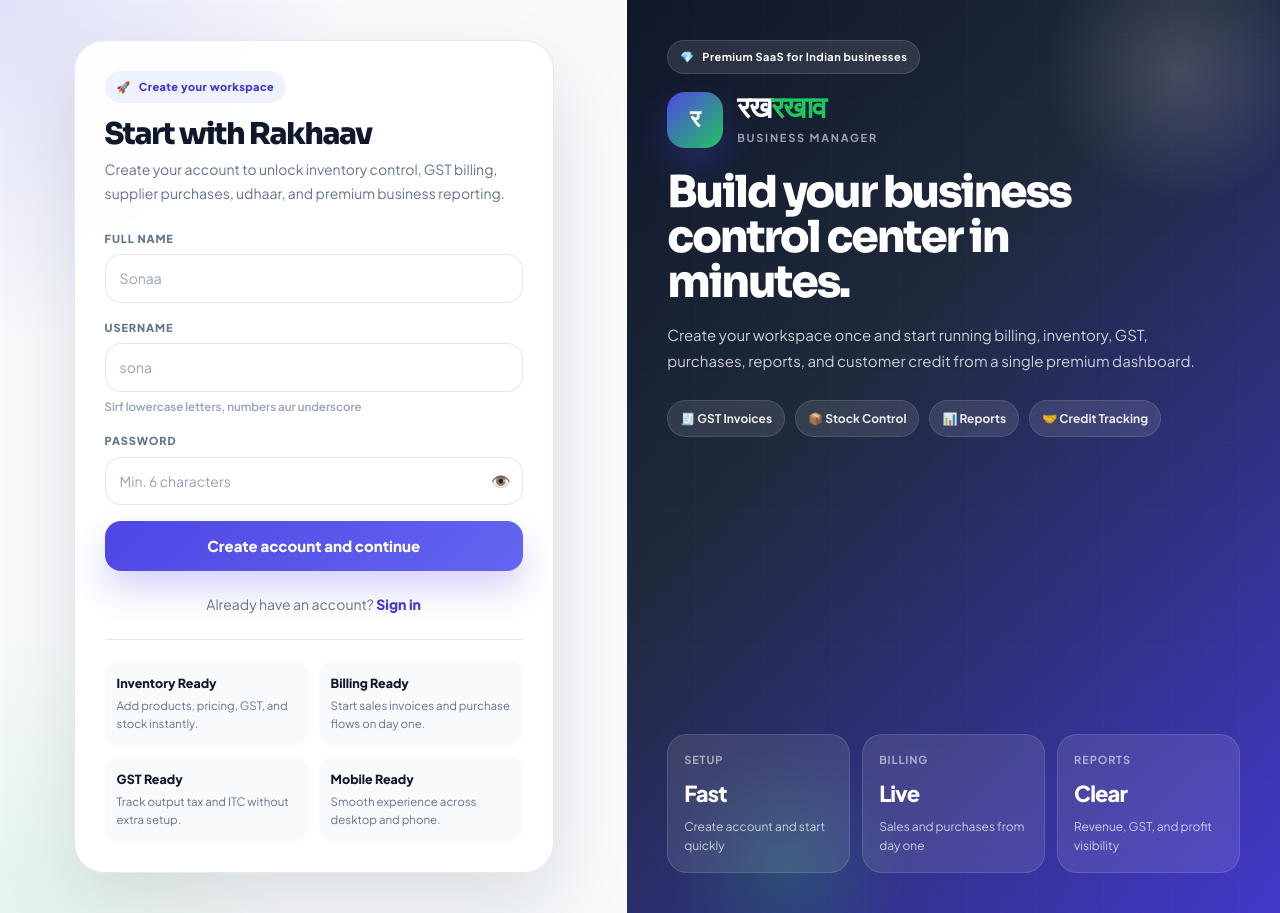
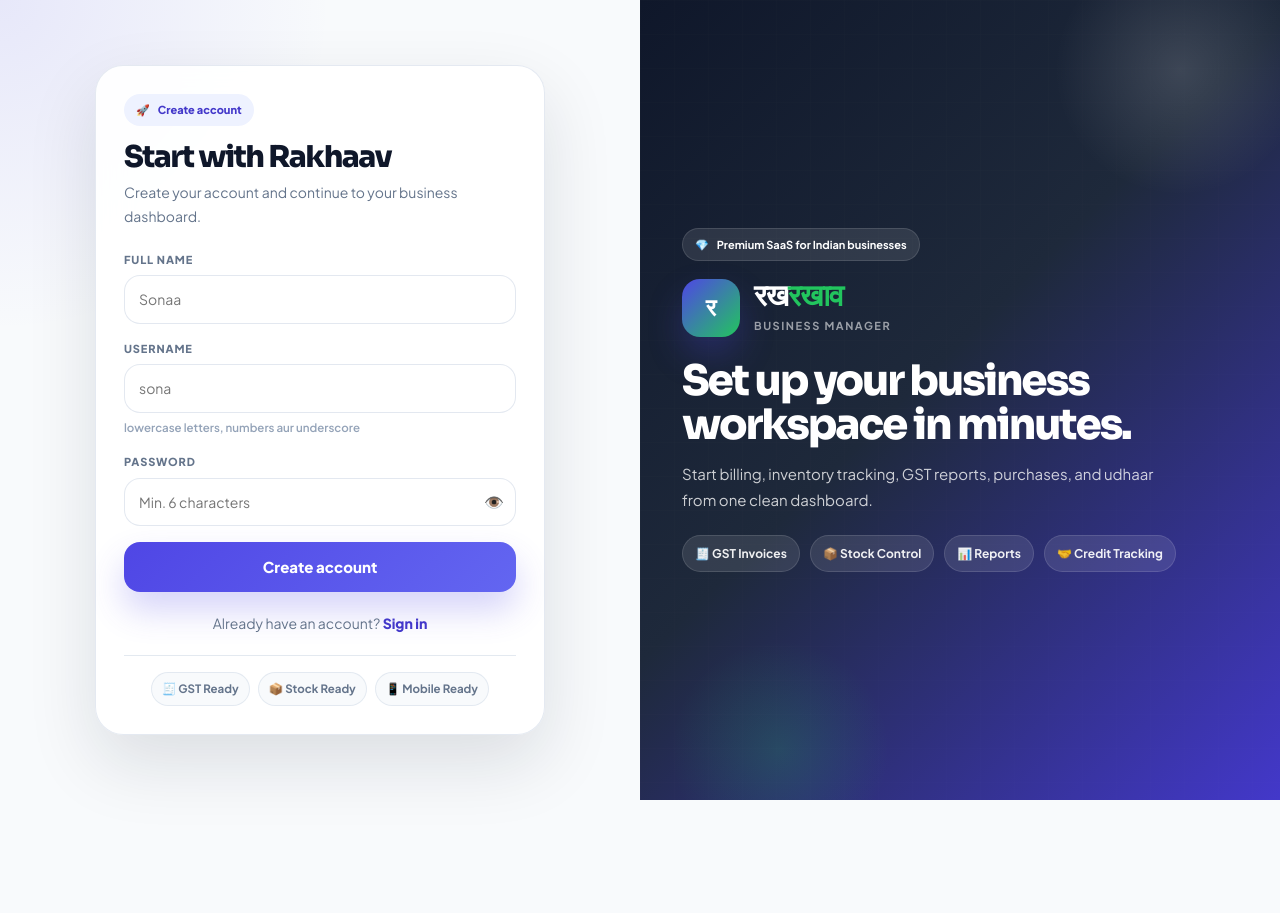
Before and after one commit to kulshreshthsr/Rakh-rakhaav, a Next.js app in the folder client/: page /register in a window 1280 px wide. After the commit the page ends 800 px from the top, so only its background shows below. Built offline with nearby package versions, Linux system fonts and the light colour scheme.

Commit message:
UI/UX upgraded to premium level

```diff
--- a/client/src/app/globals.css
+++ b/client/src/app/globals.css
@@ -666,3 +666,120 @@ kbd {
     font-size: 10.5px;
   }
 }
+
+/* ═══════════════════════════════════════════════════════════════
+   Mobile Rescue Layer
+   Keeps premium look, fixes cramped mobile layouts
+═══════════════════════════════════════════════════════════════ */
+
+@media (max-width: 980px) {
+  .dashboard-grid-main,
+  .sales-hero-grid,
+  .sales-main-grid,
+  .sales-modal-grid,
+  .purchase-hero-grid,
+  .purchase-main-grid,
+  .purchase-modal-grid,
+  .product-hero-grid,
+  .product-main-grid,
+  .product-modal-grid,
+  .gst-hero-grid,
+  .gst-main-grid,
+  .reports-hero-grid,
+  .reports-duo-grid,
+  .profile-hero-grid,
+  .profile-main-grid,
+  .profile-shop-grid,
+  .profile-pass-grid,
+  .profile-name-grid,
+  .udhaar-hero-grid,
+  .udhaar-main-grid,
+  .udhaar-summary-grid {
+    grid-template-columns: 1fr !important;
+  }
+}
+
+@media (max-width: 768px) {
+  .page-title {
+    font-size: 21px !important;
+    line-height: 1.12 !important;
+  }
+
+  .card {
+    padding: 16px 14px !important;
+    border-radius: 18px !important;
+  }
+
+  .modal {
+    padding: 18px 14px !important;
+    border-radius: 20px !important;
+    max-width: calc(100vw - 16px) !important;
+  }
+
+  .form-input {
+    min-height: 42px !important;
+    padding: 10px 12px !important;
+    font-size: 13.5px !important;
+    border-radius: 13px !important;
+  }
+
+  .btn-primary,
+  .btn-success,
+  .btn-warning,
+  .btn-danger {
+    min-height: 42px !important;
+    padding: 10px 14px !important;
+    font-size: 13px !important;
+    border-radius: 13px !important;
+  }
+
+  .table-container {
+    border-radius: 18px !important;
+  }
+
+  .table-container th {
+    font-size: 10px !important;
+    padding: 10px 10px !important;
+  }
+
+  .table-container td {
+    font-size: 12px !important;
+    padding: 11px 10px !important;
+  }
+
+  .badge {
+    font-size: 10px !important;
+    padding: 3px 8px !important;
+  }
+}
+
+@media (max-width: 640px) {
+  body {
+    font-size: 14px;
+  }
+
+  .page-title {
+    font-size: 19px !important;
+  }
+
+  .card {
+    padding: 14px 12px !important;
+    border-radius: 16px !important;
+  }
+
+  .modal {
+    padding: 16px 12px !important;
+    border-radius: 18px !important;
+  }
+
+  .grid-2 {
+    grid-template-columns: 1fr !important;
+    gap: 10px !important;
+  }
+
+  .table-container th,
+  .table-container td {
+    padding-left: 8px !important;
+    padding-right: 8px !important;
+  }
+}
--- a/client/src/app/register/page.js
+++ b/client/src/app/register/page.js
@@ -52,8 +52,8 @@ export default function RegisterPage() {
 
         body {
           background:
-            radial-gradient(circle at top left, rgba(79,70,229,0.18), transparent 26%),
-            radial-gradient(circle at bottom right, rgba(34,197,94,0.14), transparent 22%),
+            radial-gradient(circle at top left, rgba(79,70,229,0.14), transparent 24%),
+            radial-gradient(circle at bottom right, rgba(34,197,94,0.10), transparent 20%),
             #F8FAFC;
           font-family: 'Plus Jakarta Sans', sans-serif;
         }
@@ -61,10 +61,9 @@ export default function RegisterPage() {
         .register-root {
           min-height: 100vh;
           display: grid;
-          grid-template-columns: 0.98fr 1.02fr;
+          grid-template-columns: 1fr 1fr;
           background:
-            radial-gradient(circle at top left, rgba(79,70,229,0.14), transparent 22%),
-            radial-gradient(circle at bottom left, rgba(34,197,94,0.10), transparent 18%),
+            radial-gradient(circle at top left, rgba(79,70,229,0.10), transparent 22%),
             #F8FAFC;
         }
 
@@ -72,21 +71,21 @@ export default function RegisterPage() {
           display: flex;
           align-items: center;
           justify-content: center;
-          padding: 40px 28px;
+          padding: 32px 20px;
         }
 
         .register-card {
           width: 100%;
-          max-width: 480px;
+          max-width: 450px;
           background: rgba(255,255,255,0.92);
           border: 1px solid rgba(226,232,240,0.92);
-          border-radius: 30px;
-          padding: 30px;
-          box-shadow: 0 34px 80px rgba(15,23,42,0.12);
+          border-radius: 28px;
+          padding: 28px;
+          box-shadow: 0 28px 70px rgba(15,23,42,0.12);
           backdrop-filter: blur(16px);
         }
 
-        .card-badge {
+        .register-badge {
           display: inline-flex;
           align-items: center;
           gap: 8px;
@@ -96,11 +95,10 @@ export default function RegisterPage() {
           color: #4338CA;
           font-size: 11px;
           font-weight: 800;
-          letter-spacing: 0.04em;
           margin-bottom: 16px;
         }
 
-        .card-title {
+        .register-title {
           font-size: 30px;
           font-weight: 800;
           color: #0F172A;
@@ -110,10 +108,10 @@ export default function RegisterPage() {
           margin-bottom: 8px;
         }
 
-        .card-sub {
+        .register-sub {
           font-size: 14px;
           color: #64748B;
-          margin-bottom: 24px;
+          margin-bottom: 22px;
           line-height: 1.7;
         }
 
@@ -148,19 +146,16 @@ export default function RegisterPage() {
           border-radius: 16px;
           font-size: 14px;
           color: #0F172A;
-          background: rgba(255,255,255,0.95);
+          background: rgba(255,255,255,0.96);
           outline: none;
-          transition: border-color 0.16s ease, box-shadow 0.16s ease, background-color 0.16s ease;
+          transition: border-color 0.16s ease, box-shadow 0.16s ease;
           font-family: 'Plus Jakarta Sans', sans-serif;
         }
 
         .input-box:focus {
           border-color: rgba(79,70,229,0.44);
           box-shadow: 0 0 0 4px rgba(79,70,229,0.10);
-          background: #fff;
         }
-
-        .input-box::placeholder { color: #94A3B8; }
 
         .hint {
           font-size: 11.5px;
@@ -184,24 +179,27 @@ export default function RegisterPage() {
         }
 
         .strength-wrap { margin-top: 8px; }
+
         .strength-track {
           height: 6px;
           background: #E2E8F0;
           border-radius: 999px;
           overflow: hidden;
         }
+
         .strength-fill {
           height: 100%;
           border-radius: 999px;
           transition: width 0.28s ease, background 0.28s ease;
         }
+
         .strength-label {
           font-size: 11.5px;
           font-weight: 700;
           margin-top: 6px;
         }
 
-        .signup-btn {
+        .register-btn {
           width: 100%;
           min-height: 50px;
           border: none;
@@ -213,25 +211,19 @@ export default function RegisterPage() {
           cursor: pointer;
           font-family: 'Plus Jakarta Sans', sans-serif;
           box-shadow: 0 18px 34px rgba(79,70,229,0.24);
-          transition: transform 0.16s ease, box-shadow 0.18s ease, opacity 0.18s ease;
         }
 
-        .signup-btn:hover:not(:disabled) {
-          transform: translateY(-1px);
-          box-shadow: 0 22px 40px rgba(79,70,229,0.30);
-        }
-
-        .signup-btn:disabled {
+        .register-btn:disabled {
           opacity: 0.68;
           cursor: not-allowed;
           box-shadow: none;
         }
 
         .register-footer {
-          margin-top: 22px;
+          margin-top: 20px;
+          text-align: center;
           font-size: 14px;
           color: #64748B;
-          text-align: center;
         }
 
         .register-footer a {
@@ -240,46 +232,35 @@ export default function RegisterPage() {
           text-decoration: none;
         }
 
-        .register-footer a:hover { text-decoration: underline; }
-
-        .trust-row {
-          margin-top: 24px;
-          padding-top: 20px;
+        .mini-trust {
+          margin-top: 20px;
+          padding-top: 16px;
           border-top: 1px solid rgba(226,232,240,0.95);
-          display: grid;
-          grid-template-columns: repeat(2, minmax(0, 1fr));
-          gap: 10px;
+          display: flex;
+          gap: 8px;
+          flex-wrap: wrap;
+          justify-content: center;
         }
 
-        .trust-item {
-          padding: 13px 12px;
-          border-radius: 16px;
+        .mini-trust span {
           background: #F8FAFC;
-        }
-
-        .trust-title {
-          font-size: 12.5px;
-          font-weight: 800;
-          color: #0F172A;
-          margin-bottom: 4px;
-        }
-
-        .trust-sub {
+          border: 1px solid rgba(226,232,240,0.9);
+          border-radius: 999px;
+          padding: 7px 10px;
           font-size: 11.5px;
           color: #64748B;
-          line-height: 1.55;
+          font-weight: 700;
         }
 
         .register-brand {
           position: relative;
           overflow: hidden;
-          padding: 40px;
-          background:
-            linear-gradient(135deg, #0F172A 0%, #1E293B 38%, #4338CA 100%);
+          padding: 42px;
+          background: linear-gradient(135deg, #0F172A 0%, #1E293B 46%, #4338CA 100%);
           color: #fff;
           display: flex;
           flex-direction: column;
-          justify-content: space-between;
+          justify-content: center;
         }
 
         .brand-orb {
@@ -289,53 +270,38 @@ export default function RegisterPage() {
         }
 
         .brand-orb.one {
-          width: 280px;
-          height: 280px;
-          top: -70px;
-          right: -40px;
-          background: radial-gradient(circle, rgba(255,255,255,0.16), transparent 68%);
+          width: 260px;
+          height: 260px;
+          top: -60px;
+          right: -30px;
+          background: radial-gradient(circle, rgba(255,255,255,0.14), transparent 68%);
         }
 
         .brand-orb.two {
-          width: 240px;
-          height: 240px;
-          bottom: -70px;
-          left: 40px;
-          background: radial-gradient(circle, rgba(34,197,94,0.20), transparent 70%);
+          width: 220px;
+          height: 220px;
+          bottom: -60px;
+          left: 30px;
+          background: radial-gradient(circle, rgba(34,197,94,0.18), transparent 70%);
         }
 
         .brand-grid {
           position: absolute;
           inset: 0;
-          opacity: 0.08;
+          opacity: 0.07;
           background-image:
             linear-gradient(rgba(255,255,255,0.12) 1px, transparent 1px),
             linear-gradient(90deg, rgba(255,255,255,0.12) 1px, transparent 1px);
           background-size: 34px 34px;
-          pointer-events: none;
         }
 
-        .brand-top,
-        .brand-bottom {
+        .brand-content {
           position: relative;
           z-index: 1;
+          max-width: 520px;
         }
 
-        .brand-chip {
-          display: inline-flex;
-          align-items: center;
-          gap: 8px;
-          padding: 7px 12px;
-          border-radius: 999px;
-          background: rgba(255,255,255,0.10);
-          border: 1px solid rgba(255,255,255,0.12);
-          font-size: 11px;
-          font-weight: 700;
-          letter-spacing: 0.04em;
-          margin-bottom: 18px;
-        }
-
-        .brand-logo-wrap {
+        .brand-logo-row {
           display: flex;
           align-items: center;
           gap: 14px;
@@ -343,8 +309,8 @@ export default function RegisterPage() {
         }
 
         .brand-logo {
-          width: 56px;
-          height: 56px;
+          width: 58px;
+          height: 58px;
           border-radius: 18px;
           background: linear-gradient(135deg, #4F46E5 0%, #22C55E 100%);
           display: flex;
@@ -354,7 +320,7 @@ export default function RegisterPage() {
           font-size: 24px;
           font-weight: 800;
           font-family: 'Sora', sans-serif;
-          box-shadow: 0 18px 34px rgba(79,70,229,0.28);
+          box-shadow: 0 18px 34px rgba(79,70,229,0.26);
           flex-shrink: 0;
         }
 
@@ -371,109 +337,200 @@ export default function RegisterPage() {
         .brand-sub {
           margin-top: 6px;
           font-size: 11px;
-          color: rgba(255,255,255,0.58);
-          letter-spacing: 0.16em;
+          color: rgba(255,255,255,0.56);
+          letter-spacing: 0.14em;
           text-transform: uppercase;
           font-weight: 700;
         }
 
+        .brand-chip {
+          display: inline-flex;
+          align-items: center;
+          gap: 8px;
+          padding: 7px 12px;
+          border-radius: 999px;
+          background: rgba(255,255,255,0.10);
+          border: 1px solid rgba(255,255,255,0.12);
+          font-size: 11px;
+          font-weight: 700;
+          margin-bottom: 18px;
+        }
+
         .brand-heading {
-          font-size: 44px;
-          line-height: 1.03;
+          font-size: 42px;
+          line-height: 1.04;
           letter-spacing: -0.05em;
           font-weight: 800;
           font-family: 'Sora', sans-serif;
-          max-width: 520px;
-          margin-bottom: 16px;
+          margin-bottom: 14px;
         }
 
         .brand-text {
-          max-width: 540px;
           font-size: 15px;
           line-height: 1.75;
           color: rgba(255,255,255,0.78);
+          max-width: 500px;
         }
 
-        .brand-feature-row {
+        .brand-tags {
           display: flex;
           gap: 10px;
           flex-wrap: wrap;
-          margin-top: 26px;
+          margin-top: 22px;
         }
 
-        .brand-feature {
+        .brand-tag {
           padding: 8px 12px;
           border-radius: 999px;
           background: rgba(255,255,255,0.10);
           border: 1px solid rgba(255,255,255,0.12);
           font-size: 12px;
-          color: rgba(255,255,255,0.90);
+          color: rgba(255,255,255,0.92);
           font-weight: 700;
         }
 
-        .brand-metrics {
-          display: grid;
-          grid-template-columns: repeat(3, minmax(0, 1fr));
-          gap: 12px;
-        }
+        @media (max-width: 900px) {
+          .register-root {
+            grid-template-columns: 1fr;
+          }
 
-        .brand-metric {
-          padding: 16px;
-          border-radius: 20px;
-          background: rgba(255,255,255,0.10);
-          border: 1px solid rgba(255,255,255,0.12);
-          backdrop-filter: blur(10px);
-        }
+          .register-brand {
+            min-height: auto;
+            padding: 24px 20px 18px;
+          }
 
-        .brand-metric-label {
-          font-size: 11px;
-          color: rgba(255,255,255,0.56);
-          text-transform: uppercase;
-          font-weight: 700;
-          letter-spacing: 0.08em;
-          margin-bottom: 8px;
-        }
+          .brand-heading {
+            font-size: 28px;
+            margin-bottom: 10px;
+          }
 
-        .brand-metric-value {
-          font-size: 22px;
-          font-weight: 800;
-          color: #fff;
-          letter-spacing: -0.04em;
-        }
+          .brand-text {
+            font-size: 13.5px;
+            line-height: 1.65;
+          }
 
-        .brand-metric-sub {
-          font-size: 12px;
-          color: rgba(255,255,255,0.72);
-          margin-top: 6px;
-        }
+          .brand-tags {
+            margin-top: 16px;
+          }
 
-        @media (max-width: 980px) {
-          .register-root { grid-template-columns: 1fr; }
-          .register-brand { min-height: 420px; padding: 28px 24px; }
-          .register-panel { padding: 22px 14px 28px; margin-top: -40px; position: relative; z-index: 2; }
-          .brand-heading { font-size: 34px; max-width: 100%; }
-          .brand-metrics { grid-template-columns: 1fr; }
+          .register-panel {
+            padding: 0 14px 22px;
+            margin-top: -4px;
+          }
+
+          .register-card {
+            max-width: 100%;
+            border-radius: 24px;
+            padding: 22px 18px;
+          }
+
+          .brand-tag:nth-child(n+3) {
+            display: none;
+          }
         }
 
         @media (max-width: 640px) {
-          .register-card { padding: 22px 18px; border-radius: 24px; }
-          .brand-heading { font-size: 28px; }
-          .card-title { font-size: 24px; }
-          .trust-row { grid-template-columns: 1fr; }
+          .register-brand {
+            padding: 18px 16px 10px;
+          }
+
+          .brand-chip {
+            margin-bottom: 14px;
+            font-size: 10.5px;
+            padding: 6px 10px;
+          }
+
+          .brand-logo-row {
+            gap: 12px;
+            margin-bottom: 14px;
+          }
+
+          .brand-logo {
+            width: 48px;
+            height: 48px;
+            border-radius: 15px;
+            font-size: 20px;
+          }
+
+          .brand-name {
+            font-size: 24px;
+          }
+
+          .brand-sub {
+            font-size: 10px;
+            letter-spacing: 0.12em;
+          }
+
+          .brand-heading {
+            font-size: 22px;
+            line-height: 1.1;
+          }
+
+          .brand-text {
+            font-size: 13px;
+            line-height: 1.6;
+          }
+
+          .brand-tags {
+            gap: 8px;
+            margin-top: 14px;
+          }
+
+          .brand-tag {
+            font-size: 11px;
+            padding: 7px 10px;
+          }
+
+          .register-panel {
+            padding: 8px 12px 18px;
+          }
+
+          .register-card {
+            padding: 18px 16px;
+            border-radius: 22px;
+          }
+
+          .register-badge {
+            margin-bottom: 12px;
+          }
+
+          .register-title {
+            font-size: 22px;
+          }
+
+          .register-sub {
+            font-size: 13px;
+            margin-bottom: 18px;
+          }
+
+          .field-wrap {
+            margin-bottom: 14px;
+          }
+
+          .input-box {
+            min-height: 46px;
+            border-radius: 15px;
+          }
+
+          .register-btn {
+            min-height: 48px;
+            border-radius: 15px;
+            font-size: 14px;
+          }
         }
       `}</style>
 
       <div className="register-root">
         <section className="register-panel">
           <div className="register-card">
-            <div className="card-badge">
+            <div className="register-badge">
               <span>🚀</span>
-              <span>Create your workspace</span>
+              <span>Create account</span>
             </div>
 
-            <div className="card-title">Start with Rakhaav</div>
-            <div className="card-sub">
-              Create your account to unlock inventory control, GST billing, supplier purchases, udhaar, and premium business reporting.
+            <div className="register-title">Start with Rakhaav</div>
+            <div className="register-sub">
+              Create your account and continue to your business dashboard.
             </div>
 
             {error && <div className="error-box">⚠️ {error}</div>}
@@ -501,7 +558,7 @@ export default function RegisterPage() {
                   onChange={(e) => setUsername(e.target.value.toLowerCase().replace(/\s/g, '_'))}
                   required
                 />
-                <div className="hint">Sirf lowercase letters, numbers aur underscore</div>
+                <div className="hint">lowercase letters, numbers aur underscore</div>
               </div>
 
               <div className="field-wrap">
@@ -543,8 +600,8 @@ export default function RegisterPage() {
                 )}
               </div>
 
-              <button type="submit" className="signup-btn" disabled={loading}>
-                {loading ? '⏳ Creating account...' : 'Create account and continue'}
+              <button type="submit" className="register-btn" disabled={loading}>
+                {loading ? '⏳ Creating account...' : 'Create account'}
               </button>
             </form>
 
@@ -552,18 +609,10 @@ export default function RegisterPage() {
               Already have an account? <a href="/login">Sign in</a>
             </div>
 
-            <div className="trust-row">
-              {[
-                { title: 'Inventory Ready', sub: 'Add products, pricing, GST, and stock instantly.' },
-                { title: 'Billing Ready', sub: 'Start sales invoices and purchase flows on day one.' },
-                { title: 'GST Ready', sub: 'Track output tax and ITC without extra setup.' },
-                { title: 'Mobile Ready', sub: 'Smooth experience across desktop and phone.' },
-              ].map((item, i) => (
-                <div key={i} className="trust-item">
-                  <div className="trust-title">{item.title}</div>
-                  <div className="trust-sub">{item.sub}</div>
-                </div>
-              ))}
+            <div className="mini-trust">
+              <span>🧾 GST Ready</span>
+              <span>📦 Stock Ready</span>
+              <span>📱 Mobile Ready</span>
             </div>
           </div>
         </section>
@@ -573,13 +622,13 @@ export default function RegisterPage() {
           <div className="brand-orb two" />
           <div className="brand-grid" />
 
-          <div className="brand-top">
+          <div className="brand-content">
             <div className="brand-chip">
               <span>💎</span>
               <span>Premium SaaS for Indian businesses</span>
             </div>
 
-            <div className="brand-logo-wrap">
+            <div className="brand-logo-row">
               <div className="brand-logo">र</div>
               <div>
                 <div className="brand-name">
@@ -590,41 +639,18 @@ export default function RegisterPage() {
             </div>
 
             <div className="brand-heading">
-              Build your business control center in minutes.
+              Set up your business workspace in minutes.
             </div>
 
             <div className="brand-text">
-              Create your workspace once and start running billing, inventory, GST, purchases, reports, and customer credit from a single premium dashboard.
+              Start billing, inventory tracking, GST reports, purchases, and udhaar from one clean dashboard.
             </div>
 
-            <div className="brand-feature-row">
-              {['🧾 GST Invoices', '📦 Stock Control', '📊 Reports', '🤝 Credit Tracking'].map((f, i) => (
-                <div key={i} className="brand-feature">
-                  {f}
-                </div>
-              ))}
-            </div>
-          </div>
-
-          <div className="brand-bottom">
-            <div className="brand-metrics">
-              <div className="brand-metric">
-                <div className="brand-metric-label">Setup</div>
-                <div className="brand-metric-value">Fast</div>
-                <div className="brand-metric-sub">Create account and start quickly</div>
-              </div>
-
-              <div className="brand-metric">
-                <div className="brand-metric-label">Billing</div>
-                <div className="brand-metric-value">Live</div>
-                <div className="brand-metric-sub">Sales and purchases from day one</div>
-              </div>
-
-              <div className="brand-metric">
-                <div className="brand-metric-label">Reports</div>
-                <div className="brand-metric-value">Clear</div>
-                <div className="brand-metric-sub">Revenue, GST, and profit visibility</div>
-              </div>
+            <div className="brand-tags">
+              <div className="brand-tag">🧾 GST Invoices</div>
+              <div className="brand-tag">📦 Stock Control</div>
+              <div className="brand-tag">📊 Reports</div>
+              <div className="brand-tag">🤝 Credit Tracking</div>
             </div>
           </div>
         </section>
```
Also changed, not shown: client/src/components/Layout.js (+4 -3 lines).
